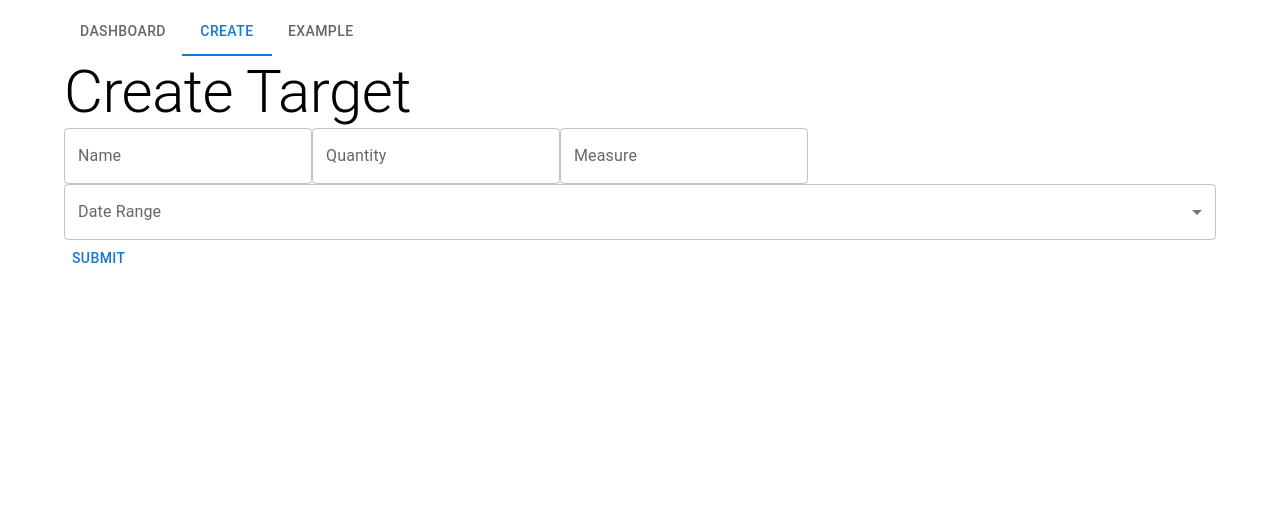
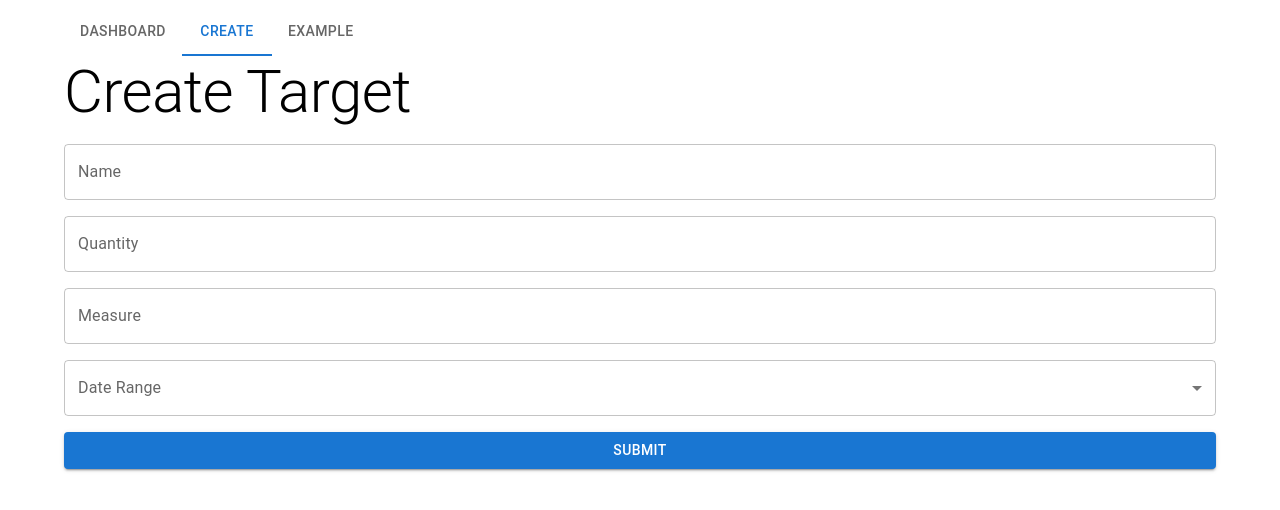
Before and after one commit to Diralf/reach-quantity, a Next.js app: page /create in a window 1280 px wide. Shown: the top 510 px of the page. Built offline with nearby package versions, Linux system fonts and the light colour scheme.

Commit message:
added useForm

```diff
--- a/package.json
+++ b/package.json
@@ -28,6 +28,7 @@
     "next": "13.1.1",
     "react": "18.2.0",
     "react-dom": "18.2.0",
+    "react-hook-form": "^7.41.5",
     "typescript": "4.9.4"
   },
   "devDependencies": {
--- a/src/components/SymbolicDateRange/SymbolicDateRange.tsx
+++ b/src/components/SymbolicDateRange/SymbolicDateRange.tsx
@@ -2,27 +2,30 @@ import { InputLabel, Select, MenuItem, FormControl, SelectChangeEvent } from '@m
 import React from 'react';
 import { DateRange } from '../../constants/date-range';
 
-const SymbolicDateRange: React.FC = () => {
-  const [dateRange, setDateRange] = React.useState<DateRange | null>(null);
+interface Props {
+  label: string;
+  value: DateRange | '';
 
-  const handleChange = (event: SelectChangeEvent): void => {
-    setDateRange(event.target.value as DateRange);
-  };
+  onChange(event: SelectChangeEvent): void;
+}
 
-  return (
+const SymbolicDateRange: React.FC<Props> = ({
+  label,
+  value,
+  onChange,
+}) => (
   <FormControl fullWidth>
-      <InputLabel id="date-range-select">Date Range</InputLabel>
+    <InputLabel id="date-range-select">{label}</InputLabel>
     <Select
       labelId="date-range-select"
-        value={dateRange ?? ''}
-        label="Date Range"
-        onChange={handleChange}
+      value={value}
+      label={label}
+      onChange={onChange}
     >
       <MenuItem value="">None</MenuItem>
       <MenuItem value={DateRange.CURRENT_QUARTER}>{DateRange.CURRENT_QUARTER}</MenuItem>
     </Select>
   </FormControl>
 );
-};
 
 export default SymbolicDateRange;
--- a/src/components/TargetQuantityForm/TargetQuantityForm.tsx
+++ b/src/components/TargetQuantityForm/TargetQuantityForm.tsx
@@ -1,17 +1,65 @@
-import { Typography, TextField, Button } from '@mui/material';
+import { Typography, TextField, Button, Grid } from '@mui/material';
 import React from 'react';
+import { useForm, Controller } from 'react-hook-form';
+import { DateRange } from '../../constants/date-range';
 import SymbolicDateRange from '../SymbolicDateRange';
 
+export interface TargetQuantityFormValues {
+  name: string;
+  quantity: number;
+  measure: string;
+  dateRange: DateRange | '';
+}
+
 const TargetQuantityForm: React.FC = () => {
+  const {
+    control,
+    handleSubmit,
+  } = useForm<TargetQuantityFormValues>({
+    defaultValues: {
+      dateRange: '',
+    },
+  });
+
+  const onSubmit = (values: TargetQuantityFormValues): void => {
+    // console.log(values);
+  };
+
   return (
-    <>
-      <Typography variant="h2" component="h1">Create Target</Typography>
-      <TextField label="Name"/>
-      <TextField label="Quantity"/>
-      <TextField label="Measure"/>
-      <SymbolicDateRange/>
-      <Button>Submit</Button>
-    </>
+    <form onSubmit={handleSubmit(onSubmit)}>
+      <Grid container direction="column" gap={2}>
+        <Typography variant="h2" component="h1">Create Target</Typography>
+        <Controller
+          name="name"
+          control={control}
+          render={({ field }) => (
+            <TextField label="Name" {...field}/>
+          )}
+        />
+        <Controller
+          name="quantity"
+          control={control}
+          render={({ field }) => (
+            <TextField label="Quantity" type="number" {...field}/>
+          )}
+        />
+        <Controller
+          name="measure"
+          control={control}
+          render={({ field }) => (
+            <TextField label="Measure" {...field}/>
+          )}
+        />
+        <Controller
+          name="dateRange"
+          control={control}
+          render={({ field }) => (
+            <SymbolicDateRange label="Date Range" {...field}/>
+          )}
+        />
+        <Button variant="contained" type="submit">Submit</Button>
+      </Grid>
+    </form>
   );
 };
 
```
Also changed, not shown: 1 other file (tests, documents, lock files or other folders). Lines whose indentation alone changed are shown as unchanged.
